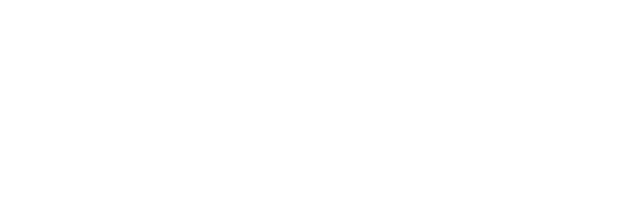
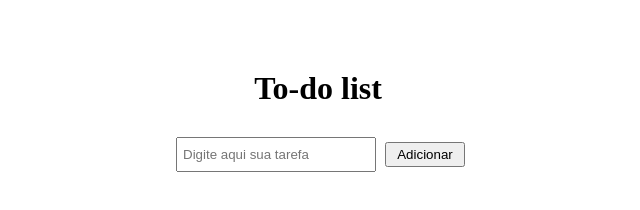
Before and after one commit to arielcBR/Desafio-GitHub-DIO, a plain HTML site: page To do list/index.html in a window 1280 px wide. Shown: the whole page, without its empty margins (322-962 px from the left). Drawn offline with Linux system fonts and the light colour scheme.

Commit message:
Adicionado função de ler as atividades

```diff
--- a/To do list/index.html
+++ b/To do list/index.html
@@ -9,6 +9,19 @@
     <link rel="stylesheet" href="style.css">
 </head>
 <body>
+    <main class="container">
+        <div class="title">
+            <h1>To-do list</h1>
+        </div>
+        <div class="formulario">
+            <input id="myInput" type="text" placeholder="Digite aqui sua tarefa">
+            <button id="btn" class="btn">Adicionar</button>
+        </div>
+        <div class="lista-tarefas">
+
+        </div>
+
+    </main>
 
     <script src="script.js"></script>
 </body>
--- a/To do list/script.js
+++ b/To do list/script.js
@@ -0,0 +1,12 @@
+const btn = document.getElementById("btn");
+const inputForm = document.getElementById("myInput");
+var activities = [];
+
+btn.addEventListener("click", getInputValue);
+
+function getInputValue() {
+    activities.push(inputForm.value);
+    inputForm.value = '';
+    inputForm.focus();
+    console.log(activities);
+}
--- a/To do list/style.css
+++ b/To do list/style.css
@@ -0,0 +1,33 @@
+*{
+    margin: 0;
+    padding: 0;
+    box-sizing: border-box;
+}
+
+.container{
+    height: auto;
+    width: 70%;
+    margin: 35px auto 0 auto;
+    padding: 20px;
+    display: flex;
+    flex-direction: column;
+    justify-content: center;
+    align-items: center;
+}
+
+.title{
+    padding: 15px;
+    margin-bottom: 10px;
+}
+
+.formulario input{
+    width: 200px;
+    height: 35px;
+    padding: 5px;
+    margin: 5px;
+}
+
+.btn{
+    width: 80px;
+    height: 25px;
+}
```
